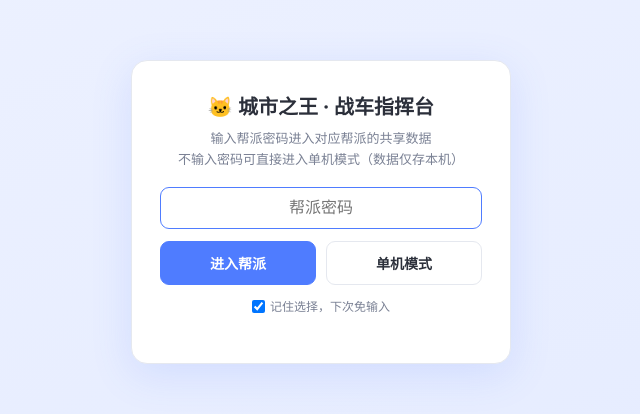
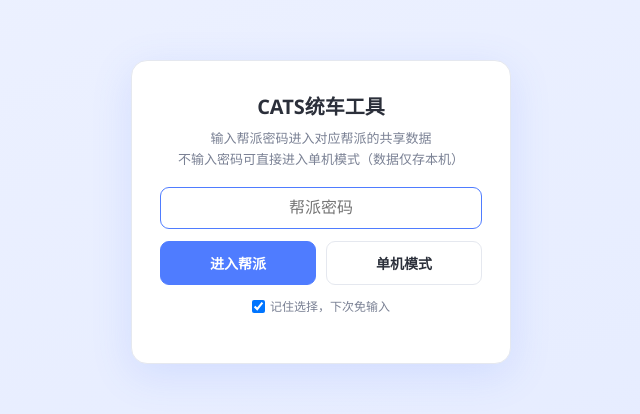
Before and after one commit to lingluo493/city-king, a plain HTML site: page index.html in a window 1280 px wide. Shown: the part 188-602 px from the top of the page, without its empty margins (319-959 px from the left). Drawn offline with Linux system fonts and the light colour scheme.

Commit message:
ui: auth gate title -> CATS

```diff
--- a/index.html
+++ b/index.html
@@ -292,7 +292,7 @@
 
   <div id="authGate">
     <div class="auth-box">
-      <h1>🐱 城市之王 · 战车指挥台</h1>
+      <h1>CATS统车工具</h1>
       <p>输入帮派密码进入对应帮派的共享数据<br>不输入密码可直接进入单机模式（数据仅存本机）</p>
       <input type="password" id="authPass" placeholder="帮派密码" autocomplete="off">
       <div class="auth-row">
```
